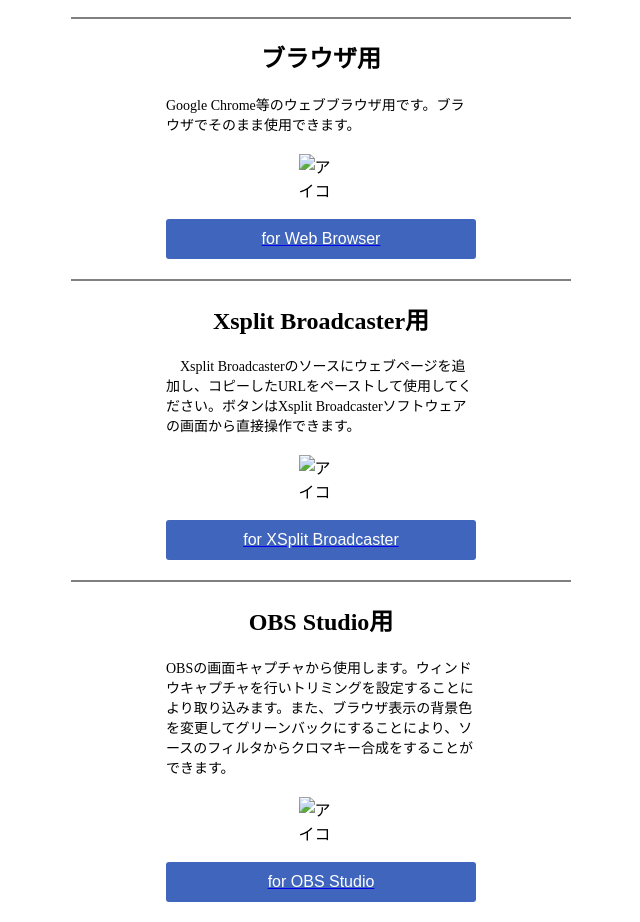
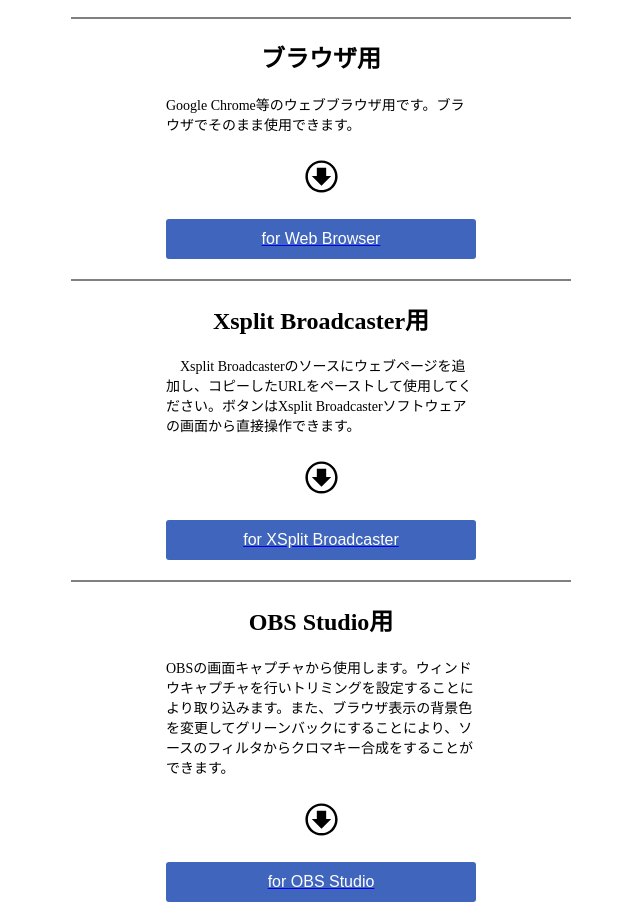
Before and after one commit to rascasse-monaco/stop-watch, a plain HTML site: page index.html in a window 1280 px wide. Shown: the part 66-988 px from the top of the page, without its empty margins (327-967 px from the left). Drawn offline with Linux system fonts and the light colour scheme; the site is published under a folder, as on GitHub Pages, so addresses that start at the root find nothing.

Commit message:
fixed typo

```diff
--- a/index.html
+++ b/index.html
@@ -13,7 +13,7 @@
       <div class="card">
         <h2 class="title">ブラウザ用</h2>
         <div class="text">Google Chrome等のウェブブラウザ用です。ブラウザでそのまま使用できます。</div>
-          <img src="/svg/arrow.svg" alt="アイコン" class="arrow">
+          <img src="./svg/arrow.svg" alt="アイコン" class="arrow">
         <div class="button-area">
           <a href="for-browser.html">
             <button class="button">for Web Browser</button>
@@ -23,7 +23,7 @@
       <div class="card">
         <h2 class="title">Xsplit Broadcaster用</h2>
         <div class="text">　Xsplit Broadcasterのソースにウェブページを追加し、コピーしたURLをペーストして使用してください。ボタンはXsplit Broadcasterソフトウェアの画面から直接操作できます。</div>
-        <img src="/svg/arrow.svg" alt="アイコン" class="arrow">
+        <img src="./svg/arrow.svg" alt="アイコン" class="arrow">
         <div class="button-area">
           <a href="for-xsplit.html">
             <button class="button">for XSplit Broadcaster</button>
@@ -33,7 +33,7 @@
       <div class="card">
         <h2 class="title">OBS Studio用</h2>
         <div class="text">OBSの画面キャプチャから使用します。ウィンドウキャプチャを行いトリミングを設定することにより取り込みます。また、ブラウザ表示の背景色を変更してグリーンバックにすることにより、ソースのフィルタからクロマキー合成をすることができます。</div>
-        <img src="/svg/arrow.svg" alt="アイコン" class="arrow">
+        <img src="./svg/arrow.svg" alt="アイコン" class="arrow">
         <div class="button-area">
           <a href="for-obs.html">
           <button class="button">for OBS Studio</button>
```
